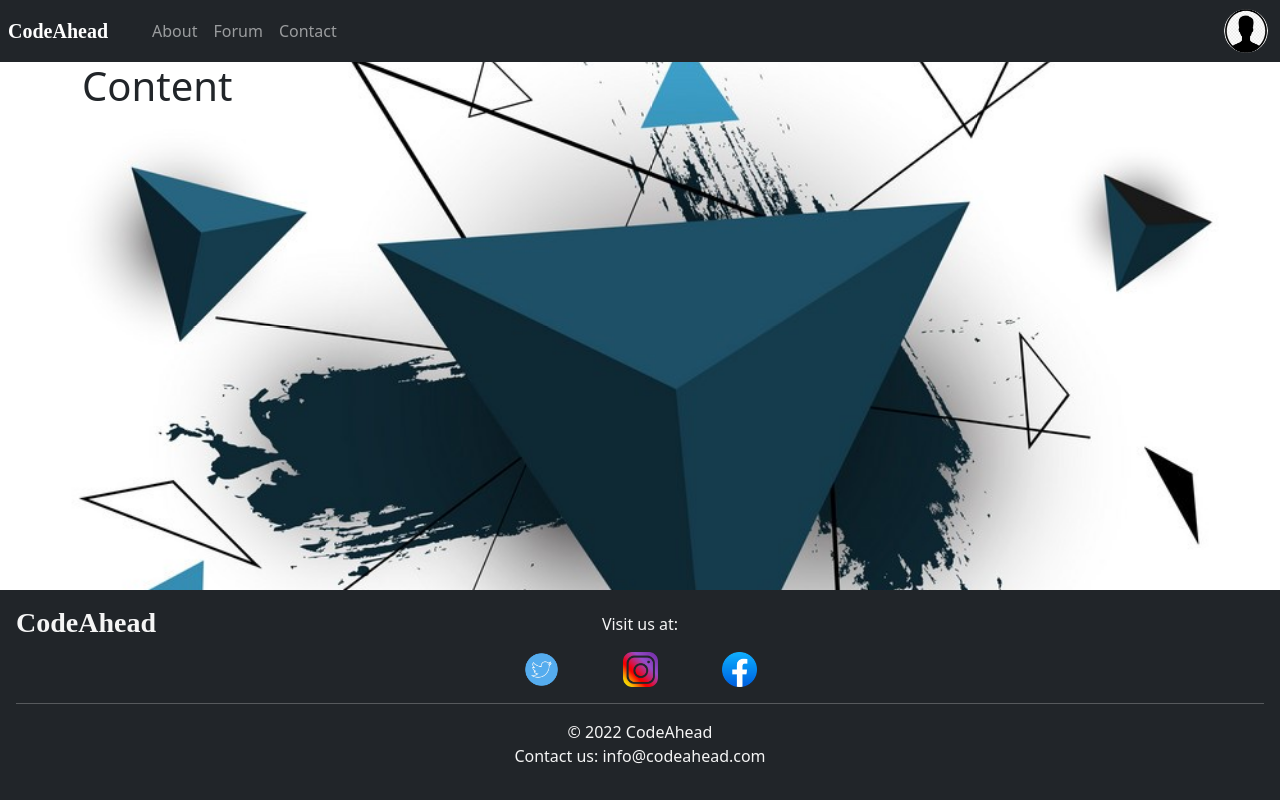
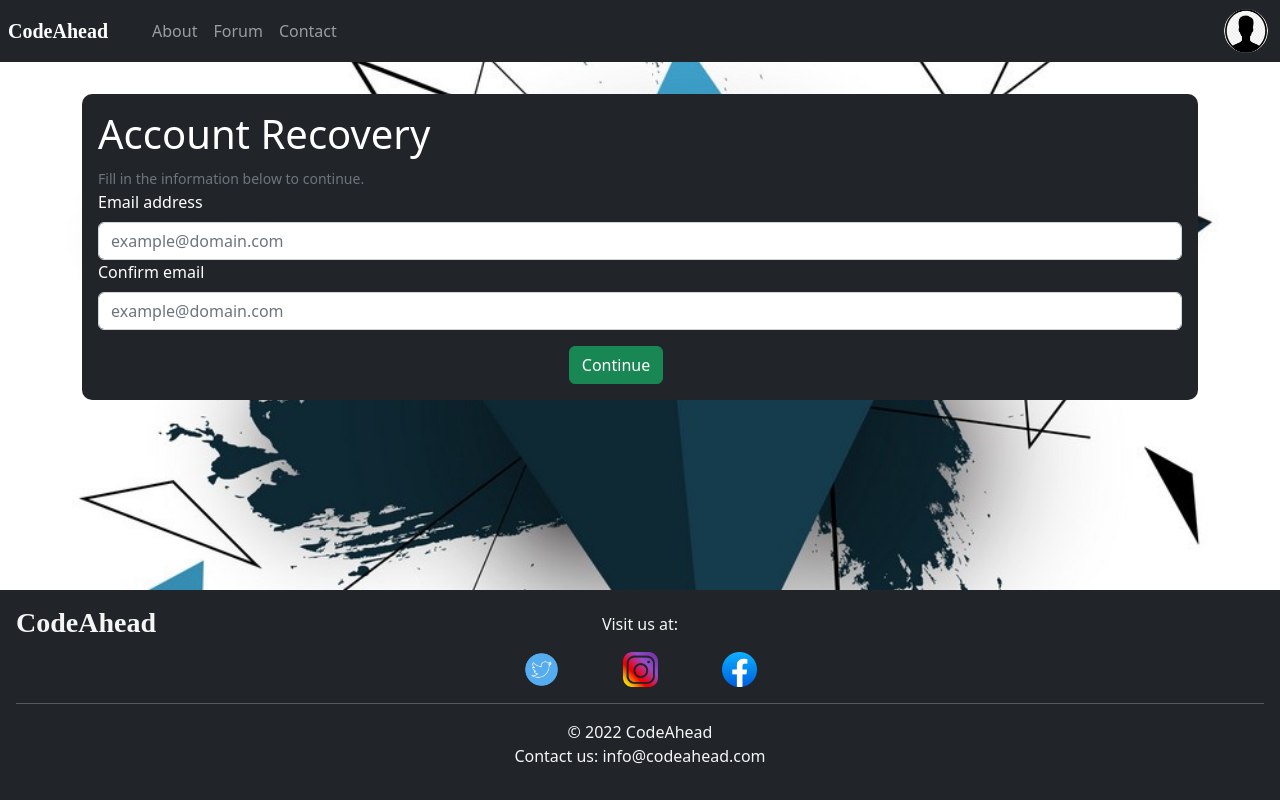
Before and after one commit to abdallah0100/codeAhead, a React (Create React App) app: page /account_recovery in a window 1280 px wide. Built offline with nearby package versions, Linux system fonts and the light colour scheme.

Commit message:
recovery page front end

```diff
--- a/src/App.js
+++ b/src/App.js
@@ -11,7 +11,7 @@ function App() {
     <Container fluid="true" className='main_container'>
       <Header />
       <Container className='content_section'>
-        <h1>Content</h1>
+        <Router />
       </Container>
       <Footer />
     </Container>
--- a/src/components/Router.jsx
+++ b/src/components/Router.jsx
@@ -1,11 +1,12 @@
 import { BrowserRouter, Route, Routes } from 'react-router-dom';
-import Landing from './Landing';
+import Recovery from './user/offline/Recovery';
 
 function Router(){
     return(
         <BrowserRouter>
             <Routes>
-                <Route path='/' element={<Landing />}></Route>
+                <Route path='/' element={<></>} />
+                <Route path='/account_recovery' element={<Recovery />}/>
             </Routes>
         </BrowserRouter>
     );
--- a/src/components/header/Header.jsx
+++ b/src/components/header/Header.jsx
@@ -10,9 +10,9 @@ function Header(){
             <Container fluid className='nav_container'>
 
                 <Nav className='me-auto'>
-                    <Nav.Link href='#about'>About</Nav.Link>
-                    <Nav.Link href='#'>Forum</Nav.Link>
-                    <Nav.Link href='#contact'>Contact</Nav.Link>
+                    <Nav.Link href='/#about'>About</Nav.Link>
+                    <Nav.Link href='/#'>Forum</Nav.Link>
+                    <Nav.Link href='/#contact'>Contact</Nav.Link>
                 </Nav>
                 <Profile />
             </Container>
--- /dev/null
+++ b/src/components/user/offline/Recovery.jsx
@@ -0,0 +1,24 @@
+import { Form, Container, Button } from "react-bootstrap";
+import './offlineDesign.css';
+
+function Recovery(){
+    return(
+        <Container className="recovery_container">
+            <h1>Account Recovery</h1>
+            <Form>
+                <Form.Text>Fill in the information below to continue.</Form.Text>
+                <Form.Group>
+                    <Form.Label>Email address</Form.Label>
+                    <Form.Control type='email' placeholder='example@domain.com'/>
+                    <Form.Label>Confirm email</Form.Label>
+                    <Form.Control type='email' placeholder='example@domain.com' />
+                </Form.Group>
+                <Form.Group className='userPanel_buttons'>
+                    <Button id='register_submit' variant='success'>Continue</Button>
+                </Form.Group>
+            </Form>
+        </Container>
+    );
+}
+
+export default Recovery;
--- a/src/components/user/offline/offlineDesign.css
+++ b/src/components/user/offline/offlineDesign.css
@@ -6,3 +6,10 @@
 #register_submit, #login_button{
     margin-right: 3rem;
 }
+.recovery_container{
+    margin-top: 2rem;
+    background-color: #212529;
+    border-radius: 10px;
+    color: white;
+    padding: 1rem;
+}
```
